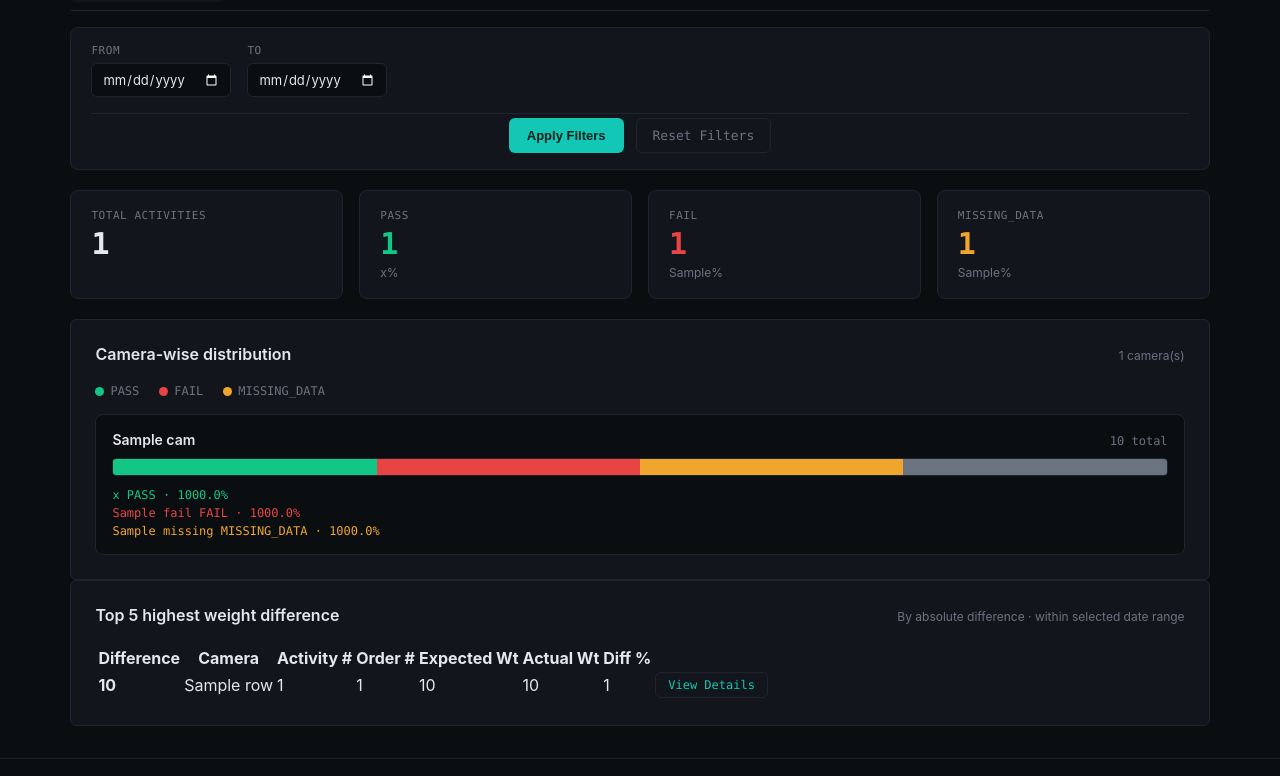
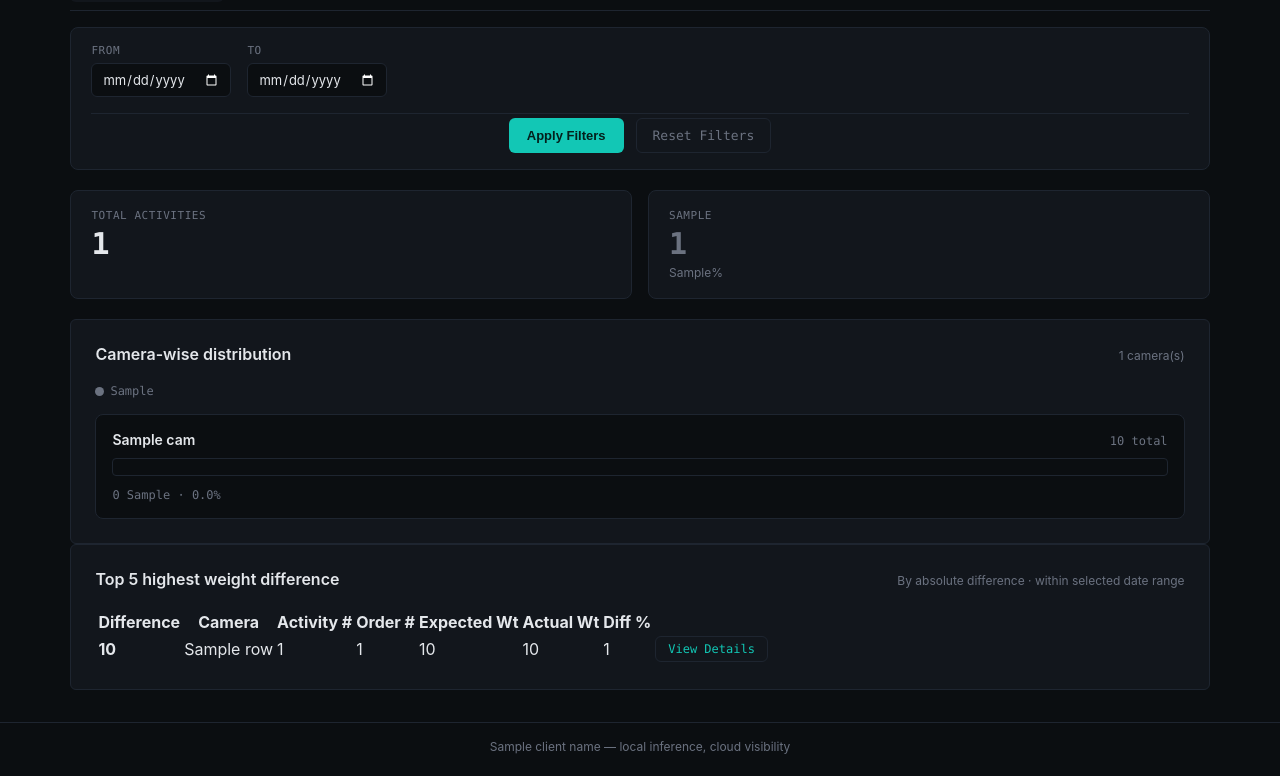
Before and after one commit to amogh-assertai/d20_weightcheck_ui, a Flask app: template app/templates/main/analytics_system.html in a window 1280 px wide. Shown: the part 191-967 px from the top of the page. After the commit the page ends 945 px from the top, so only its background shows below. Run offline with Flask 3, Linux system fonts and the light colour scheme; the template is opened without the code that fills it: most values are stand-ins (such as "Sample title", 1, 10 or a date in 2020).

Commit message:
make anaytics dynamic to show not_implemented result properly

```diff
--- a/app/static/css/analytics.css
+++ b/app/static/css/analytics.css
@@ -68,6 +68,7 @@
 .stat-card__value--pass { color: #12C785; }
 .stat-card__value--fail { color: #E84444; }
 .stat-card__value--warn { color: #F0A52D; }
+.stat-card__value--muted { color: var(--text-muted); }
 
 .stat-card__sub {
     font-size: 12px;
@@ -101,6 +102,7 @@
 .legend-dot--pass { background: #12C785; }
 .legend-dot--fail { background: #E84444; }
 .legend-dot--warn { background: #F0A52D; }
+.legend-dot--muted { background: var(--text-muted); }
 
 .camera-stat-grid {
     display: grid;
@@ -163,6 +165,7 @@
 .breakdown-item--pass { color: #12C785; }
 .breakdown-item--fail { color: #E84444; }
 .breakdown-item--warn { color: #F0A52D; }
+.breakdown-item--muted { color: var(--text-muted); }
 
 /* --- Accuracy Analytics: flowchart (total -> pass/non-pass -> reviewed/
    unreviewed -> system-error/correct -> total correct -> formula) --- */
--- a/app/templates/main/analytics_system.html
+++ b/app/templates/main/analytics_system.html
@@ -1,4 +1,5 @@
 {% extends "base.html" %}
+{% from "_macros.html" import badge_class %}
 
 {% block title %}{{ client_name }} · System Analytics{% endblock %}
 
@@ -45,26 +46,25 @@
 </section>
 {% else %}
 
+{#
+  Stat cards: one per distinct result type actually found in the data
+  (result_types), not a fixed PASS/FAIL/MISSING_DATA list - so a new result
+  type automatically gets its own card, counted correctly, with no code
+  change. Colour comes from badge_class(), same mapping used everywhere
+  else in the app (unknown types -> muted/grey, automatically).
+#}
 <section class="stat-grid">
     <div class="stat-card">
         <span class="stat-card__label">Total Activities</span>
         <span class="stat-card__value">{{ total_count }}</span>
     </div>
+    {% for r in result_types %}
     <div class="stat-card">
-        <span class="stat-card__label">PASS</span>
-        <span class="stat-card__value stat-card__value--pass">{{ pass_count }}</span>
-        <span class="stat-card__sub">{{ pass_pct }}%</span>
+        <span class="stat-card__label">{{ r }}</span>
+        <span class="stat-card__value stat-card__value--{{ badge_class(r) }}">{{ result_counts[r] }}</span>
+        <span class="stat-card__sub">{{ result_pcts[r] }}%</span>
     </div>
-    <div class="stat-card">
-        <span class="stat-card__label">FAIL</span>
-        <span class="stat-card__value stat-card__value--fail">{{ fail_count }}</span>
-        <span class="stat-card__sub">{{ fail_pct }}%</span>
-    </div>
-    <div class="stat-card">
-        <span class="stat-card__label">MISSING_DATA</span>
-        <span class="stat-card__value stat-card__value--warn">{{ missing_count }}</span>
-        <span class="stat-card__sub">{{ missing_pct }}%</span>
-    </div>
+    {% endfor %}
 </section>
 
 <section class="panel">
@@ -74,33 +74,41 @@
     </div>
 
     <div class="camera-legend">
-        <span class="legend-item"><span class="legend-dot legend-dot--pass"></span>PASS</span>
-        <span class="legend-item"><span class="legend-dot legend-dot--fail"></span>FAIL</span>
-        <span class="legend-item"><span class="legend-dot legend-dot--warn"></span>MISSING_DATA</span>
+        {% for r in result_types %}
+        <span class="legend-item"><span class="legend-dot legend-dot--{{ badge_class(r) }}"></span>{{ r }}</span>
+        {% endfor %}
     </div>
 
     <div class="camera-stat-grid">
         {% for cam, stats in camera_distribution %}
-        {% set pass_pct_cam = (stats.pass / stats.total * 100) if stats.total else 0 %}
-        {% set fail_pct_cam = (stats.fail / stats.total * 100) if stats.total else 0 %}
-        {% set missing_pct_cam = (stats.missing / stats.total * 100) if stats.total else 0 %}
         <div class="camera-stat-card">
             <div class="camera-stat-card__header">
                 <span class="camera-stat-card__name">{{ cam }}</span>
                 <span class="camera-stat-card__total">{{ stats.total }} total</span>
             </div>
 
+            {#
+              Same result_types order drives both the bar segments and the
+              text breakdown below, for every camera - so whatever appears
+              in the graph always has a matching number right under it.
+            #}
             <div class="stacked-bar">
-                {% if stats.pass %}<div class="stacked-bar__seg stacked-bar__seg--pass" style="width: {{ pass_pct_cam }}%;" title="PASS: {{ stats.pass }}"></div>{% endif %}
-                {% if stats.fail %}<div class="stacked-bar__seg stacked-bar__seg--fail" style="width: {{ fail_pct_cam }}%;" title="FAIL: {{ stats.fail }}"></div>{% endif %}
-                {% if stats.missing %}<div class="stacked-bar__seg stacked-bar__seg--warn" style="width: {{ missing_pct_cam }}%;" title="MISSING_DATA: {{ stats.missing }}"></div>{% endif %}
-                {% if stats.other %}<div class="stacked-bar__seg stacked-bar__seg--muted" style="width: {{ (stats.other / stats.total * 100) if stats.total else 0 }}%;" title="Other: {{ stats.other }}"></div>{% endif %}
+                {% for r in result_types %}
+                {% set count = stats.results.get(r, 0) %}
+                {% if count %}
+                <div class="stacked-bar__seg stacked-bar__seg--{{ badge_class(r) }}"
+                     style="width: {{ (count / stats.total * 100) if stats.total else 0 }}%;"
+                     title="{{ r }}: {{ count }}"></div>
+                {% endif %}
+                {% endfor %}
             </div>
 
             <div class="camera-stat-card__breakdown">
-                <span class="breakdown-item breakdown-item--pass">{{ stats.pass }} PASS &middot; {{ '%.1f'|format(pass_pct_cam) }}%</span>
-                <span class="breakdown-item breakdown-item--fail">{{ stats.fail }} FAIL &middot; {{ '%.1f'|format(fail_pct_cam) }}%</span>
-                <span class="breakdown-item breakdown-item--warn">{{ stats.missing }} MISSING_DATA &middot; {{ '%.1f'|format(missing_pct_cam) }}%</span>
+                {% for r in result_types %}
+                {% set count = stats.results.get(r, 0) %}
+                {% set pct = (count / stats.total * 100) if stats.total else 0 %}
+                <span class="breakdown-item breakdown-item--{{ badge_class(r) }}">{{ count }} {{ r }} &middot; {{ '%.1f'|format(pct) }}%</span>
+                {% endfor %}
             </div>
         </div>
         {% endfor %}
```
Also changed, not shown: app/main/analytics_routes.py (+62 -31 lines).
